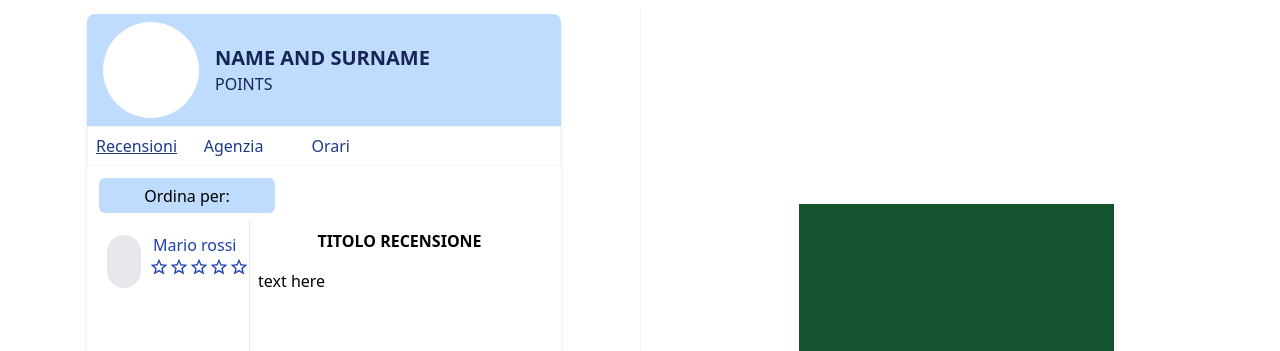
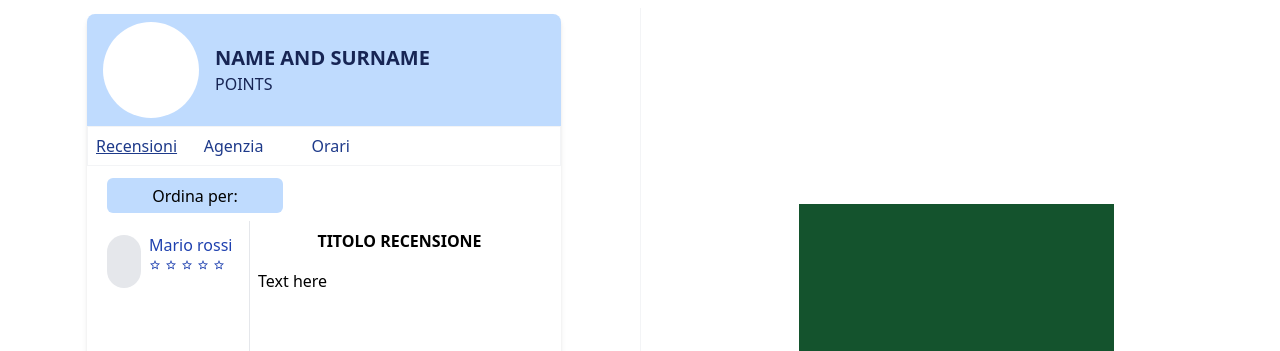
Before and after one commit to LatteDiMandorla/DietiEstates25, a React (Vite) app in the folder Client/DietiEstates/: page /ProfilePage in a window 1280 px wide. Shown: the top 351 px of the page. Built offline with nearby package versions, Linux system fonts and the light colour scheme.

Commit message:
Small corrections to Review.tsx

```diff
--- a/Client/DietiEstates/src/components/Review.tsx
+++ b/Client/DietiEstates/src/components/Review.tsx
@@ -1,37 +1,42 @@
 import { MdStarOutline } from "react-icons/md";
+import { useState } from 'react'
 
 export const Review = () =>
 {
+    {/*useState to color stars*/}
+    const number_of_star : number = 2;
+    const [starColor, setStarColor] = useState<number>(number_of_star);
+
     return (
         <div className="bg-white w-full h-96 rounded-md flex items-start justify-center flex-row">
-            <header className="bg-white lg:w-1/3 w-1/2 h-20 flex flex-row">
+            <header className="bg-white lg:w-1/3 md:w-1/3 w-1/2 h-20 flex flex-row">
 
                 <div className="bg-white w-1/3 h-full flex justify-center items-center">
-                    <button className="bg-gray-200 h-14 w-14 lg:w-2/3 lg:h-2/3 rounded-full">
+                    <button className="relative bg-gray-200 h-14 w-14 lg:w-2/3 lg:h-2/3 rounded-full">
 
                     </button>
                 </div>
                 <h1 className="bg-white lg:w-18 w-2/3 h-full flex flex-col mt-1">
-                    <span className="mt-2 ml-1 mr-1 text-blue-800 truncate">Mario rossi</span>
-                    <h2 className="grid grid-cols-5 gap-0">
-                        <MdStarOutline className="w-5 h-5 text-blue-800"></MdStarOutline>
-                        <MdStarOutline className="w-5 h-5 text-blue-800"></MdStarOutline>
-                        <MdStarOutline className="w-5 h-5 text-blue-800"></MdStarOutline>
-                        <MdStarOutline className="w-5 h-5 text-blue-800"></MdStarOutline>
-                        <MdStarOutline className="w-5 h-5 text-blue-800"></MdStarOutline>
+                    <span className="mt-2 mr-1 md:text-xl lg:text-base text-blue-800 truncate">Mario rossi</span>
+                    <h2 className="flex flex-row items-center justify-between gap-1 mr-6">
+                        <MdStarOutline className="w-4 h-4 md:w-6 md:h-6 lg:w-4 lg:h-4 text-blue-800"></MdStarOutline>
+                        <MdStarOutline className="w-4 h-4 md:w-6 md:h-6 lg:w-4 lg:h-4 text-blue-800"></MdStarOutline>
+                        <MdStarOutline className="w-4 h-4 md:w-6 md:h-6 lg:w-4 lg:h-4 text-blue-800"></MdStarOutline>
+                        <MdStarOutline className="w-4 h-4 md:w-6 md:h-6 lg:w-4 lg:h-4 text-blue-800"></MdStarOutline>
+                        <MdStarOutline className="w-4 h-4 md:w-6 md:h-6 lg:w-4 lg:h-4 text-blue-800"></MdStarOutline>
                     </h2>
 
                 </h1>
             </header>
 
-            <div className="bg-white lg:w-2/3 w-1/2 h-full border-l border-gray-200 flex flex-col">
+            <div className="bg-white lg:w-2/3 md:w-2/3 w-1/2 h-full border-l border-gray-200 flex flex-col">
                 <div className="w-full h-10 flex justify-center items-center">
                     <h1 className="font-bold">
                         TITOLO RECENSIONE
                     </h1>
                 </div>
                 <div className="p-2">
-                    text here
+                    Text here
                 </div>
             </div>
 
--- a/Client/DietiEstates/src/pages/ProfilePage.tsx
+++ b/Client/DietiEstates/src/pages/ProfilePage.tsx
@@ -9,8 +9,8 @@ export const ProfilePage = () => {
     switch (selectedTab) {
       case "Recensioni":
         return <div className="bg-white h-full w-full flex flex-col">
-                    <button className="bg-blue-200 w-44 h-10 hover:bg-blue-400 transition-colors duration-150 rounded-md">
-                        <p> Ordina per: </p>
+                    <button className="bg-blue-200 w-44 h-10 hover:bg-blue-400 transition-colors duration-150 rounded-md ml-2">
+                        <p className=""> Ordina per: </p>
                     </button>
                     <div className="bg-white h-full w-full flex flex-col overflow-y-auto gap-2 mt-2">
                         <div>
@@ -89,7 +89,7 @@ export const ProfilePage = () => {
         {/* All properties managed by a particular agent */}
         <div className="bg-white w-full lg:w-3/4 h-1/2 flex flex-col items-center overflow-y-auto shadow-md">
 
-          <div className="lg:w-full flex flex-col items-center justify-center space-y-5 mt-5">
+          <div className="lg:w-full md:w-full flex flex-col items-center justify-center space-y-5 mt-5">
 
 
             <HouseCard
```
